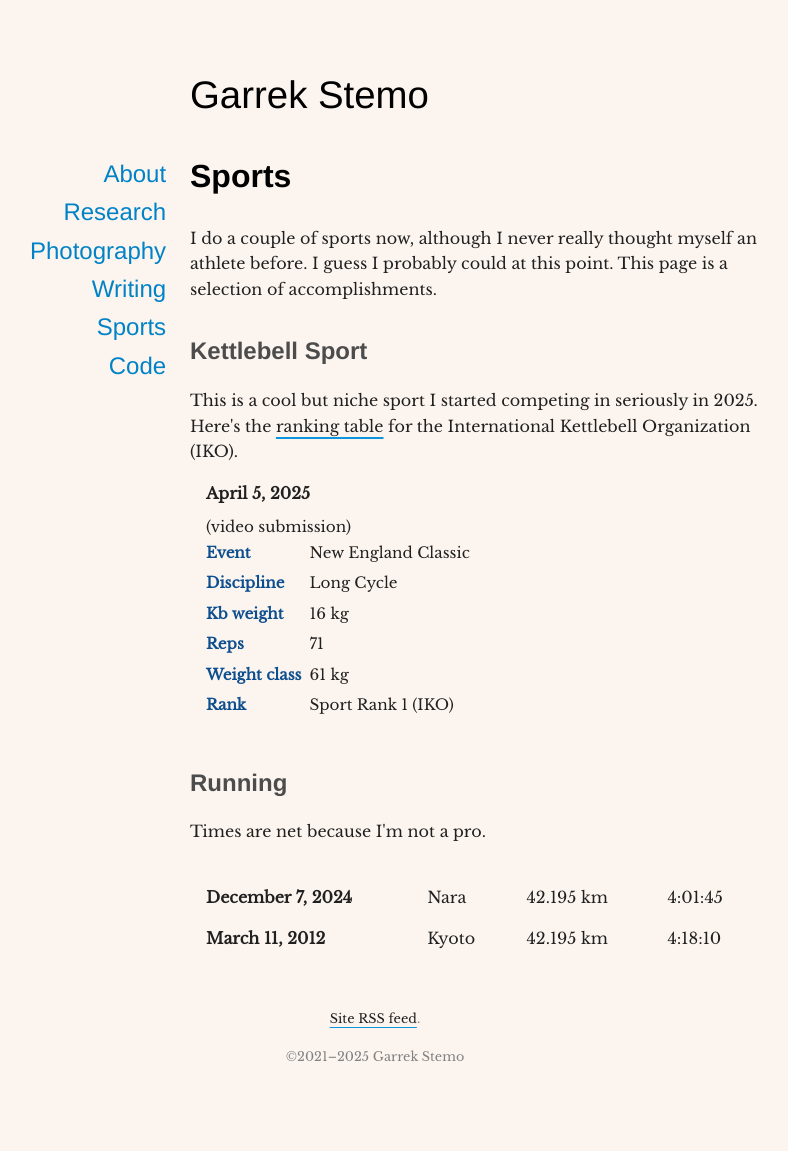
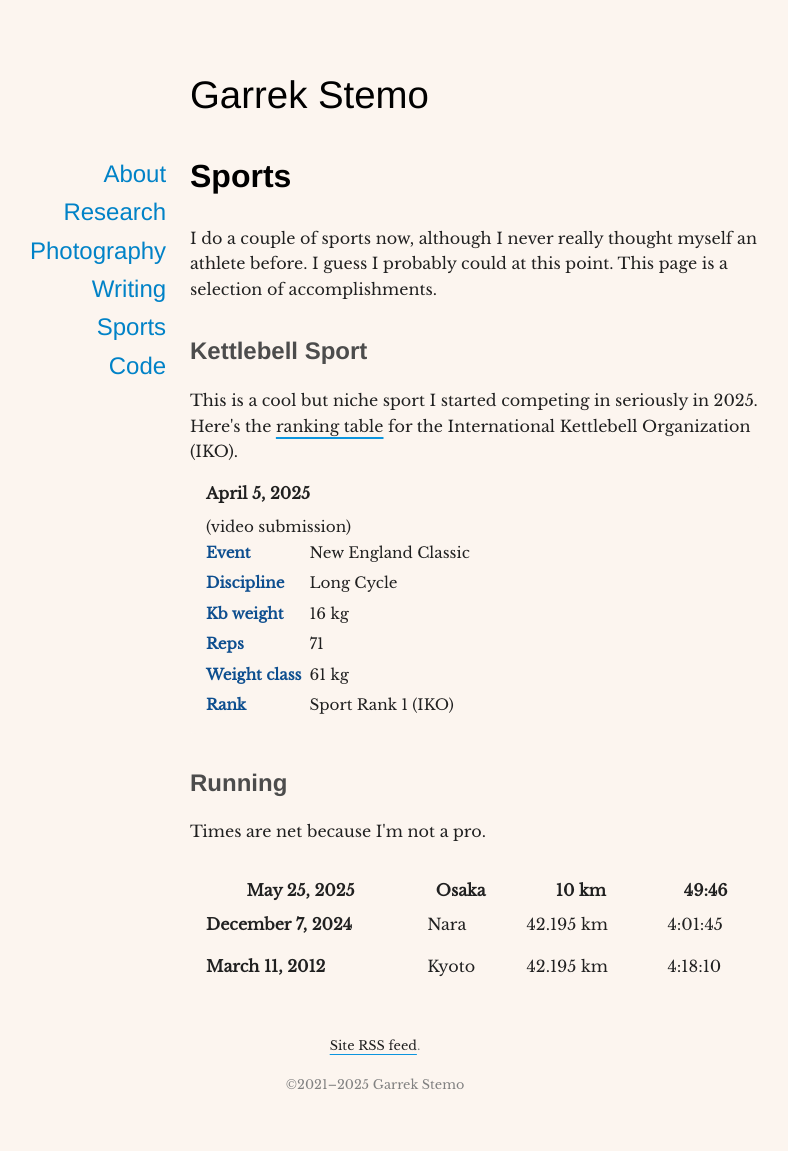
Before and after one commit to garrekstemo/garrekstemo.github.io, a Jekyll site: the page built from sports.html, in a window 1280 px wide. Shown: the whole page, without its empty margins (265-1053 px from the left). Built offline with Jekyll 4.4.1, drawn with Linux system fonts in a browser that asks for light colours; before the commit the page ends 1123 px from its top, so only the background shows below that.

Commit message:
Add 10k race

```diff
--- a/sports.html
+++ b/sports.html
@@ -37,6 +37,11 @@ Times are net because I'm not a pro.
 
 <table class="running-table">
     <tr>
+      <th>May 25, 2025</th>
+      <th>Osaka</th>
+      <th>10 km</th>
+      <th>49:46</th>
+    <tr>
       <td><strong> December 7, 2024</strong></td>
       <td>Nara</td>
       <td>42.195 km</td>
```
